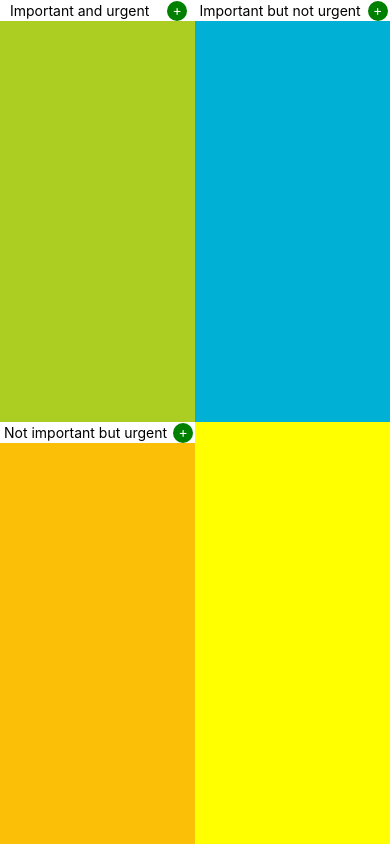
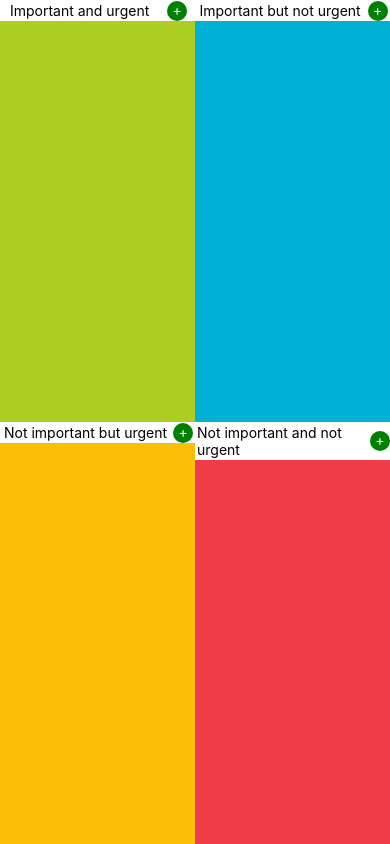
Before and after one commit to ilies-space/priority-matrix, a React Native app: screen / in a window 390 px wide. Built offline with nearby package versions, Linux system fonts and the light colour scheme.

Commit message:
CRUD NotImportantAndNotUrgent

```diff
--- a/app/Screens/Home.js
+++ b/app/Screens/Home.js
@@ -282,12 +282,77 @@ export default function Home() {
           />
         </View>
 
-        {/* 2 */}
+        {/* 2 NotImportantAndNotUrgent */}
+
         <View
           style={{
             flex: 1,
-            backgroundColor: 'yellow',
-          }}></View>
+            backgroundColor: '#F13B47',
+          }}>
+          {/* Title  */}
+          <View
+            style={{
+              backgroundColor: 'white',
+              flexDirection: 'row',
+              justifyContent: 'space-around',
+              alignItems: 'center',
+            }}>
+            <Text
+              style={{
+                padding: 2,
+              }}>
+              Not important and not urgent
+            </Text>
+            <TouchableOpacity
+              onPress={() => {
+                setselectedList('NotImportantAndNotUrgent');
+                setaddElementDialog(true);
+              }}>
+              <Text
+                style={{
+                  backgroundColor: 'green',
+                  height: 20,
+                  width: 20,
+                  borderRadius: 10,
+                  textAlign: 'center',
+                  color: 'white',
+                }}>
+                +
+              </Text>
+            </TouchableOpacity>
+          </View>
+          {/* List of items  */}
+          <FlatList
+            data={NotImportantAndNotUrgent}
+            keyExtractor={(item, index) => index}
+            renderItem={({item}) => {
+              return (
+                <TouchableOpacity
+                  onPress={() => {
+                    Alert.alert(item.title, item.description, [
+                      {
+                        text: 'cancel',
+                      },
+                      {
+                        text: 'delete',
+                        onPress: () => {
+                          setNotImportantAndNotUrgent((prevList) => {
+                            return prevList.filter((elm) => elm != item);
+                          });
+                        },
+                      },
+                    ]);
+                  }}
+                  style={{
+                    padding: 5,
+                    marginVertical: 2,
+                  }}>
+                  <Text> {item.title} </Text>
+                </TouchableOpacity>
+              );
+            }}
+          />
+        </View>
       </View>
 
       {/* // add new element to list  */}
```
